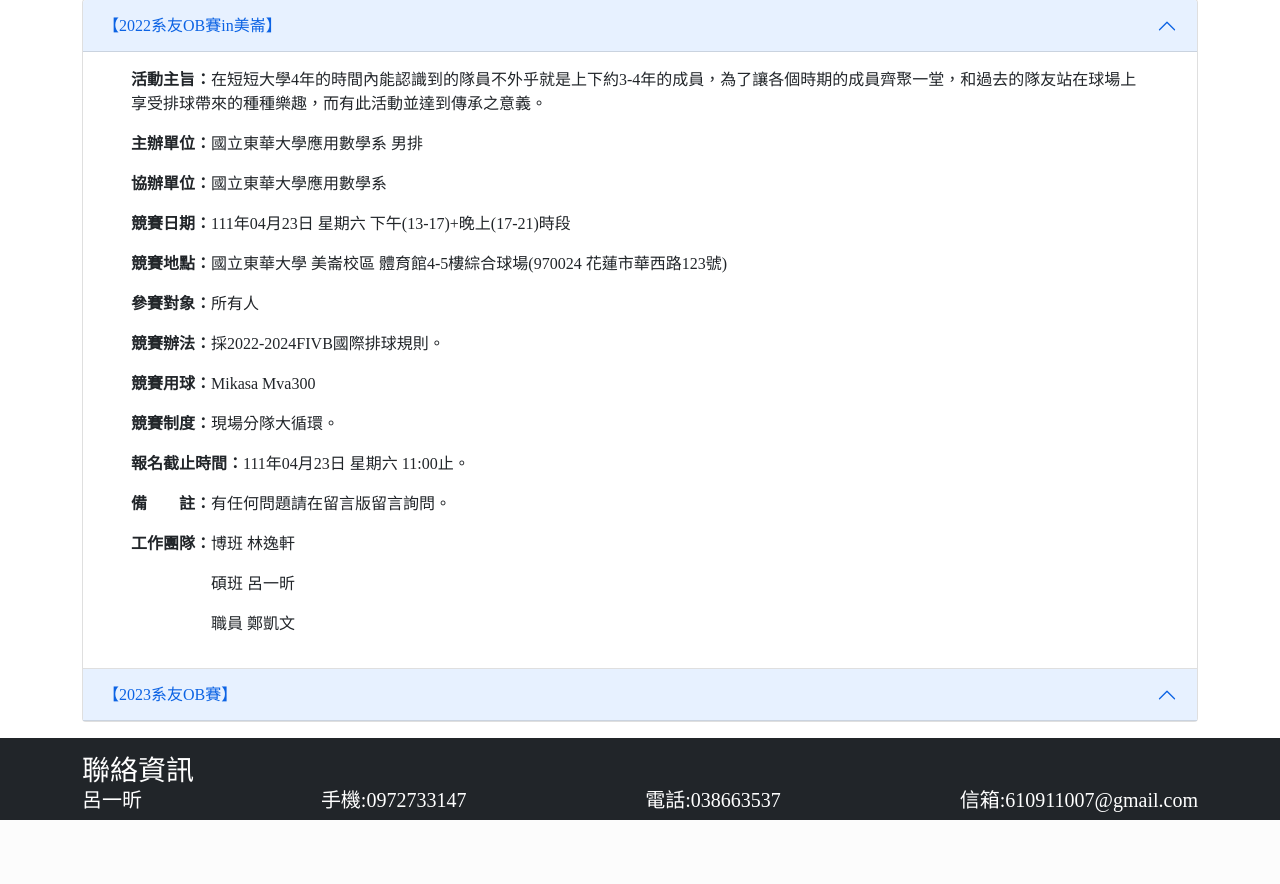
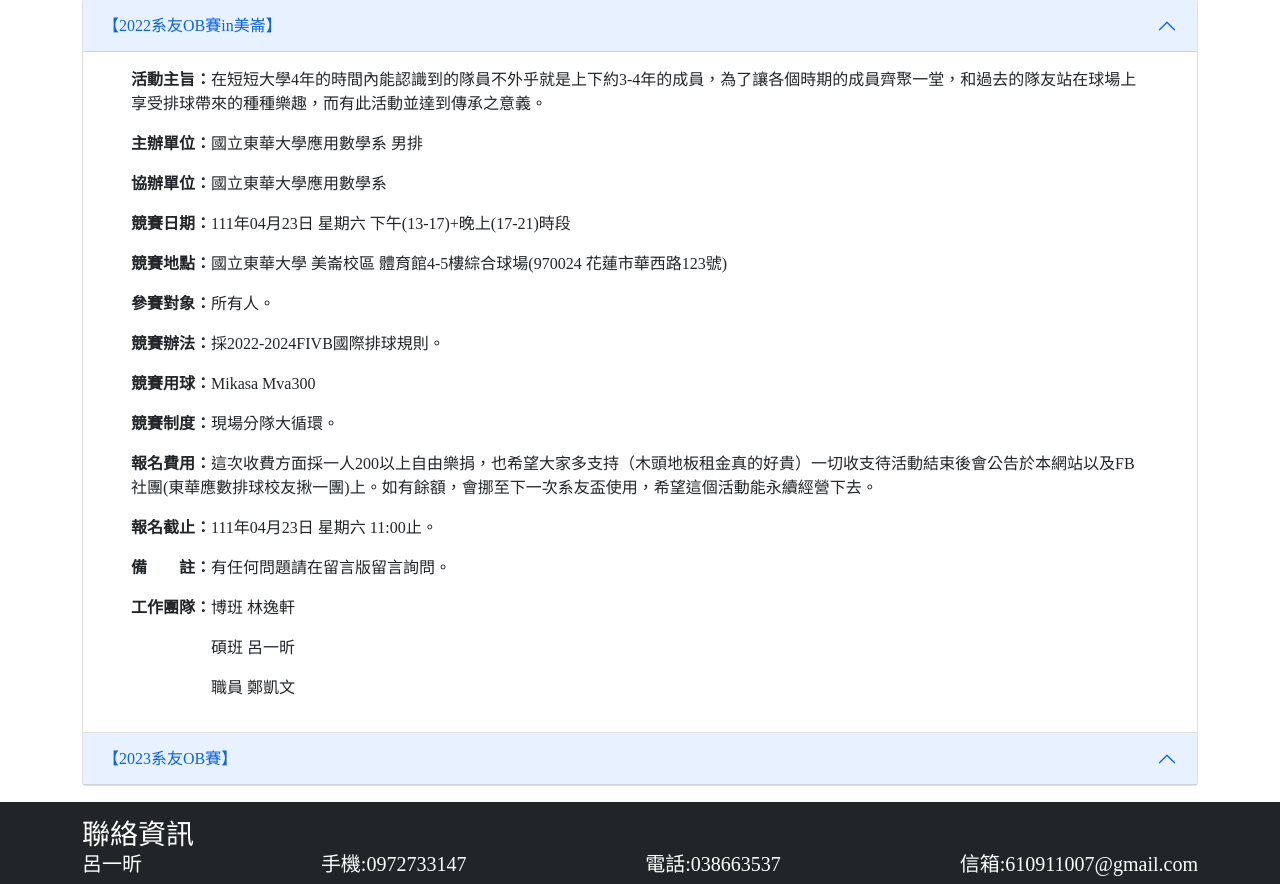
Before and after one commit to monoserve174/OB_web, a Flask app: page / in a window 1280 px wide. Shown: the part 241-1125 px from the top of the page. Before the commit the page ends 1061 px from the top, so only its background shows below. Run offline with Flask 2, Linux system fonts and the light colour scheme; some libraries are stand-ins or nearby versions.

Commit message:
fix index

```diff
--- a/myapp/templates/index.html
+++ b/myapp/templates/index.html
@@ -18,11 +18,12 @@
                         <p><strong>協辦單位：</strong>國立東華大學應用數學系</p>
                         <p><strong>競賽日期：</strong>111年04月23日 星期六 下午(13-17)+晚上(17-21)時段</p>
                         <p><strong>競賽地點：</strong>國立東華大學 美崙校區 體育館4-5樓綜合球場(970024 花蓮市華西路123號)</p>
-                        <p><strong>參賽對象：</strong>所有人</p>
+                        <p><strong>參賽對象：</strong>所有人。</p>
                         <p><strong>競賽辦法：</strong>採2022-2024FIVB國際排球規則。</p>
                         <p><strong>競賽用球：</strong>Mikasa Mva300</p>
                         <p><strong>競賽制度：</strong>現場分隊大循環。</p>
-                        <p><strong>報名截止時間：</strong>111年04月23日 星期六 11:00止。</p>
+                        <p><strong>報名費用：</strong>這次收費方面採一人200以上自由樂捐，也希望大家多支持（木頭地板租金真的好貴）一切收支待活動結束後會公告於本網站以及FB社團(東華應數排球校友揪一團)上。如有餘額，會挪至下一次系友盃使用，希望這個活動能永續經營下去。</p>
+                        <p><strong>報名截止：</strong>111年04月23日 星期六 11:00止。</p>
                         <p><strong>備&emsp;&emsp;註：</strong>有任何問題請在留言版留言詢問。</p>
                         <p><strong>工作團隊：</strong>博班 林逸軒</p>
                         <p><strong>&emsp;&emsp;&emsp;&emsp;&emsp;</strong>碩班 呂一昕</p>
--- a/myapp/templates/join.html
+++ b/myapp/templates/join.html
@@ -13,12 +13,12 @@
             <div class="mb-3">
                 <label for="userName" class="form-label">姓名</label>
                 <input type="text" class="form-control" name="userName" id="userName" value=
-                        "{% if user %}{{ user.name }}{% endif %}">
+                        "{% if user %}{{ user.name }}{% endif %}" placeholder="名字或綽號">
             </div>
             <div class="mb-3">
                 <label for="userAmid" class="form-label">入學年</label>
                 <input type="text" class="form-control" name="userAmid" id="userAmid" value=
-                        "{% if user %}{{ user.amid }}{% endif %}">
+                        "{% if user %}{{ user.amid }}{% endif %}" placeholder="AMXXX, AM秘密...">
             </div>
             {% if not user -%}
                 <button type="submit" class="btn btn-primary">送出</button>
```
